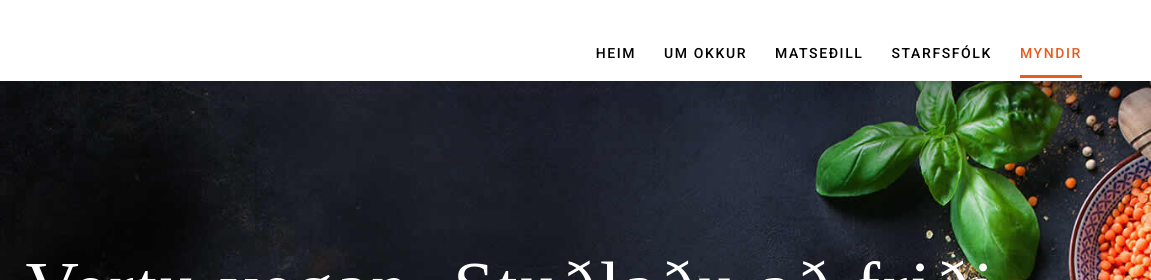
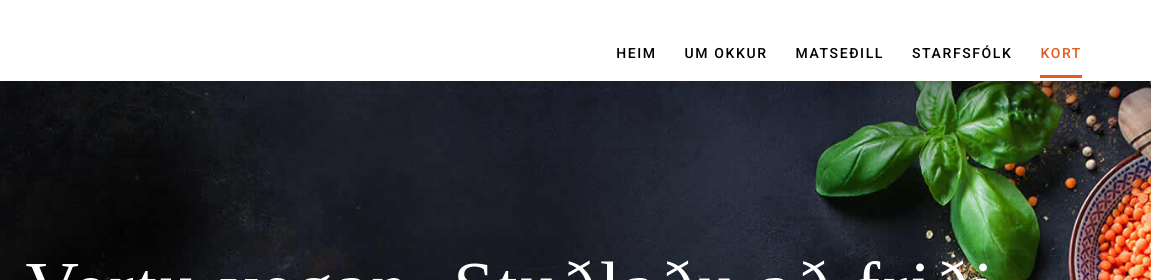
Before and after one commit to Hieuvphan/Lovinghut, a plain HTML site: page index.html in a window 1280 px wide. Shown: the top 280 px of the page, 129-1280 px from the left. Drawn offline with Linux system fonts and the light colour scheme; a web font is replaced by a local one.

Commit message:
Update index.html

```diff
--- a/index.html
+++ b/index.html
@@ -61,7 +61,7 @@
                                     <li><a href="#about">Um okkur</a></li>
                                     <li><a href="menu.pdf">Matseðill</a></li>
                                     <li><a href="#our_team">Starfsfólk</a></li>
-                                    <li><a href="#gallery">Myndir</a></li>
+                                    <li><a href="#gallery">Kort</a></li>
                                 </ul>
                             </div>
                             <!-- end nav-collapse -->
```
